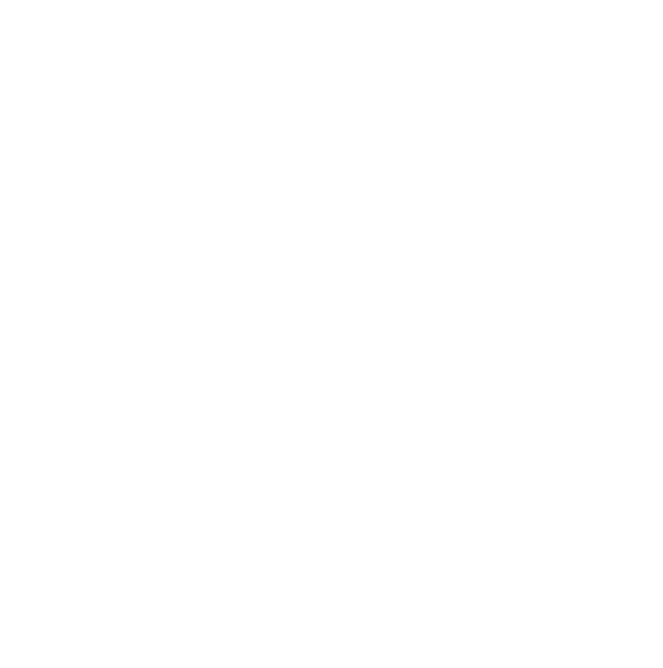
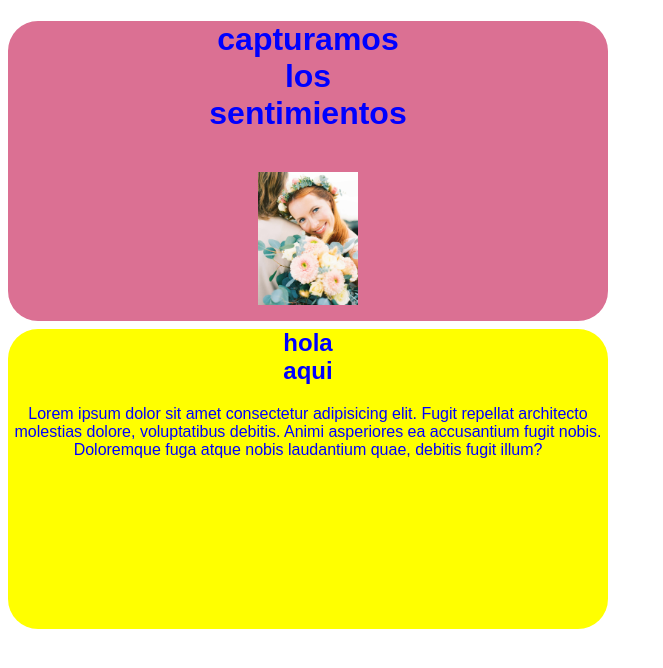
Before and after one commit to sandrypaez/SANDRITH.PROYECTO.HTML, a plain HTML site: page planificador_de_bodas/planificador_de_bodas.html in a window 1280 px wide. Shown: the whole page, without its empty margins (0-663 px from the left). Drawn offline with Linux system fonts and the light colour scheme.

Commit message:
feat: :tada: proyecto_bodas

```diff
--- a/planificador_de_bodas/planificador_de_bodas.html
+++ b/planificador_de_bodas/planificador_de_bodas.html
@@ -3,8 +3,15 @@
 <head>
     <meta charset="UTF-8">
     <meta name="viewport" content="width=device-width, initial-scale=1.0">
-    <title>Captura de Emociones - Planificador de Bodas</title>
+    <title>Captura de Emociones - Planificador de Bodas </title>
+    <link rel="stylesheet" href="styless.css">
 </head>
 <body>
+    <div class="contenedor">
+        <div> <h1> capturamos <br> los <br> sentimientos</h1> <br><img src="img/imagenes/5fcb37527c071f03f345b017_1070677-R1-E001-p-1080.jpeg" alt="imagenes" width="100px
+            "> <br> <div class="amarillo"> <h2> hola <br> aqui</h2><p> Lorem ipsum dolor sit amet consectetur adipisicing elit. Fugit repellat architecto molestias dolore, voluptatibus debitis. Animi asperiores ea accusantium fugit nobis. Doloremque fuga atque nobis laudantium quae, debitis fugit illum?</p></div></div> </div>
+    </div>
+
 
 </body>
+</html>
--- /dev/null
+++ b/planificador_de_bodas/styless.css
@@ -0,0 +1,20 @@
+.contenedor{
+
+    align-items: center;
+    width: 600px;
+    height: 300px;
+    background-color: palevioletred;
+    text-align: center;
+    border-radius: 30px;
+    font-family: sans-serif;
+   color:blue;
+
+}
+
+.amarillo{
+    background-color: yellow;
+    width: 600px;
+    height: 300px;
+    text-align: center;
+    border-radius: 30px;
+}
```
Also changed, not shown: 1 other file.
